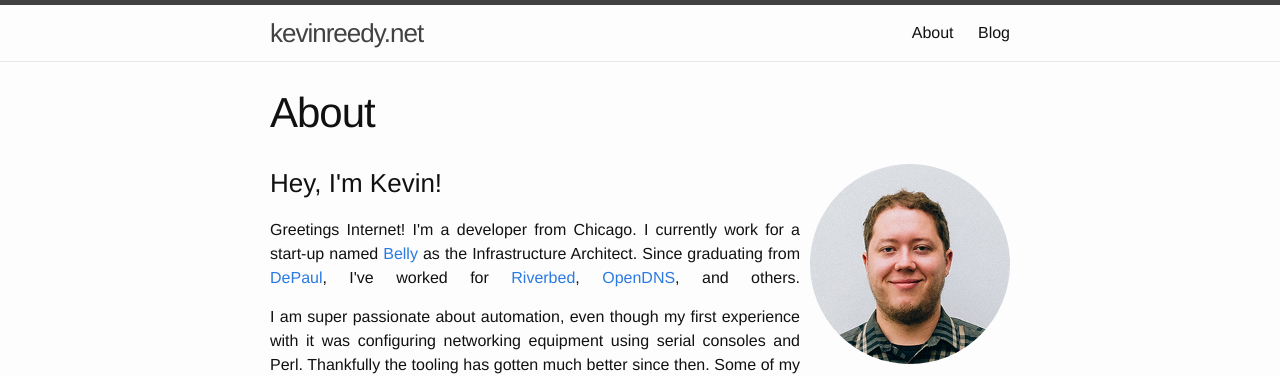
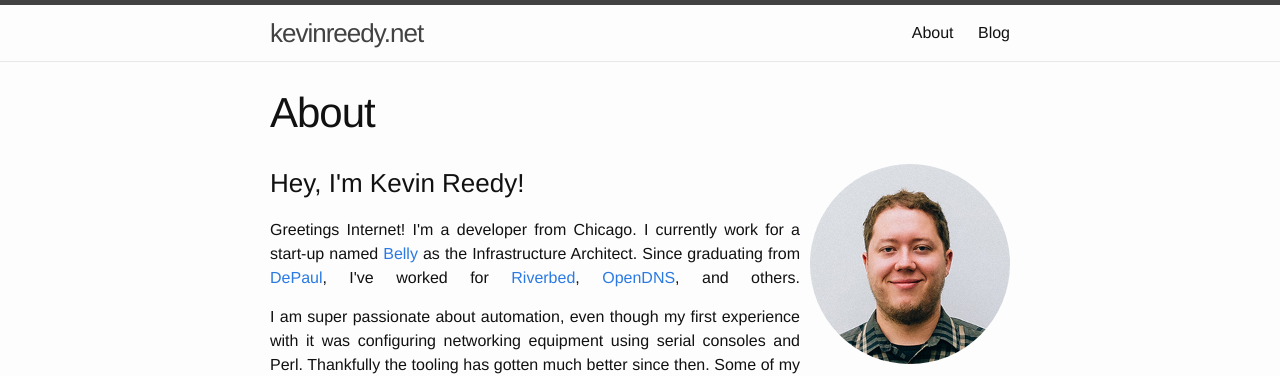
Before and after one commit to kevinreedy/kevinreedy.net, a Jekyll site: the page built from about.html, in a window 1280 px wide. Shown: the top 376 px of the page. Built offline with Jekyll 4.4.1, drawn with Linux system fonts in a browser that asks for light colours; some of the changed lines change nothing that is shown.

Commit message:
Make some changes for SEO

```diff
--- a/_config.yml
+++ b/_config.yml
@@ -1,15 +1,23 @@
 # Site settings
 title: kevinreedy.net
+author: Kevin Reedy
 email: kevinreedy@gmail.com
 description: >
   Bits.
   Beats.
   Things that start with 'B' for $800.
+meta_description: >
+  Homepage of Kevin Reedy, Infrastructure Architect at Belly and Automation Enthusiast, from Chicago, IL.
+  He has a love/hate relationship with the word DevOps.
+  In his free time, he enjoys Brewing Beer, Snowboarding, and DJing.
 baseurl: ""
 url: "http://kevinreedy.net" # the base hostname & protocol for your site
 twitter_username: kevinreedy
 github_username:  kevinreedy
 
+gems:
+  - jekyll-sitemap
+
 # Build settings
 markdown: kramdown
 kramdown:
--- a/_includes/head.html
+++ b/_includes/head.html
@@ -4,7 +4,8 @@
   <meta name="viewport" content="width=device-width, initial-scale=1">
 
   <title>{% if page.title %}{{ page.title }}{% else %}{{ site.title }}{% endif %}</title>
-  <meta name="description" content="{% if page.excerpt %}{{ page.excerpt | strip_html | strip_newlines | truncate: 160 }}{% else %}{{ site.description }}{% endif %}">
+  <meta name="description" content="{% if page.excerpt %}{{ page.excerpt | strip_html | strip_newlines | truncate: 160 }}{% else %}{{ site.meta_description }} - {{ site.description }}{% endif %}">
+  <meta name="author" content="{{site.author}}">
 
   <link rel="stylesheet" href="{{ "/css/main.css" | prepend: site.baseurl }}">
   <link rel="canonical" href="{{ page.url | replace:'index.html','' | prepend: site.baseurl | prepend: site.url }}">
--- a/about.html
+++ b/about.html
@@ -10,7 +10,7 @@
   </div>
 
   <div class="about-text">
-    <h3>Hey, I'm Kevin!</h3>
+    <h3>Hey, I'm Kevin Reedy!</h3>
     <p>Greetings Internet! I'm a developer from Chicago. I currently work for a start-up named <a href="https://www.bellycard.com">Belly</a> as the Infrastructure Architect. Since graduating from <a href="http://www.cdm.depaul.edu/Pages/default.aspx">DePaul</a>, I've worked for <a href="http://www.riverbed.com/">Riverbed</a>, <a href="https://www.opendns.com">OpenDNS</a>, and others.</p>
 
     <p>I am super passionate about automation, even though my first experience with it was configuring networking equipment using serial consoles and Perl. Thankfully the tooling has gotten much better since then. Some of my latest projects include orchestrating service deployment with <a href="https://www.docker.com/">Docker</a> and infrastructure automation with <a href="https://www.chef.io/">Chef</a>, but I love exploring new technology to find the right tool for the job.</p>
```
